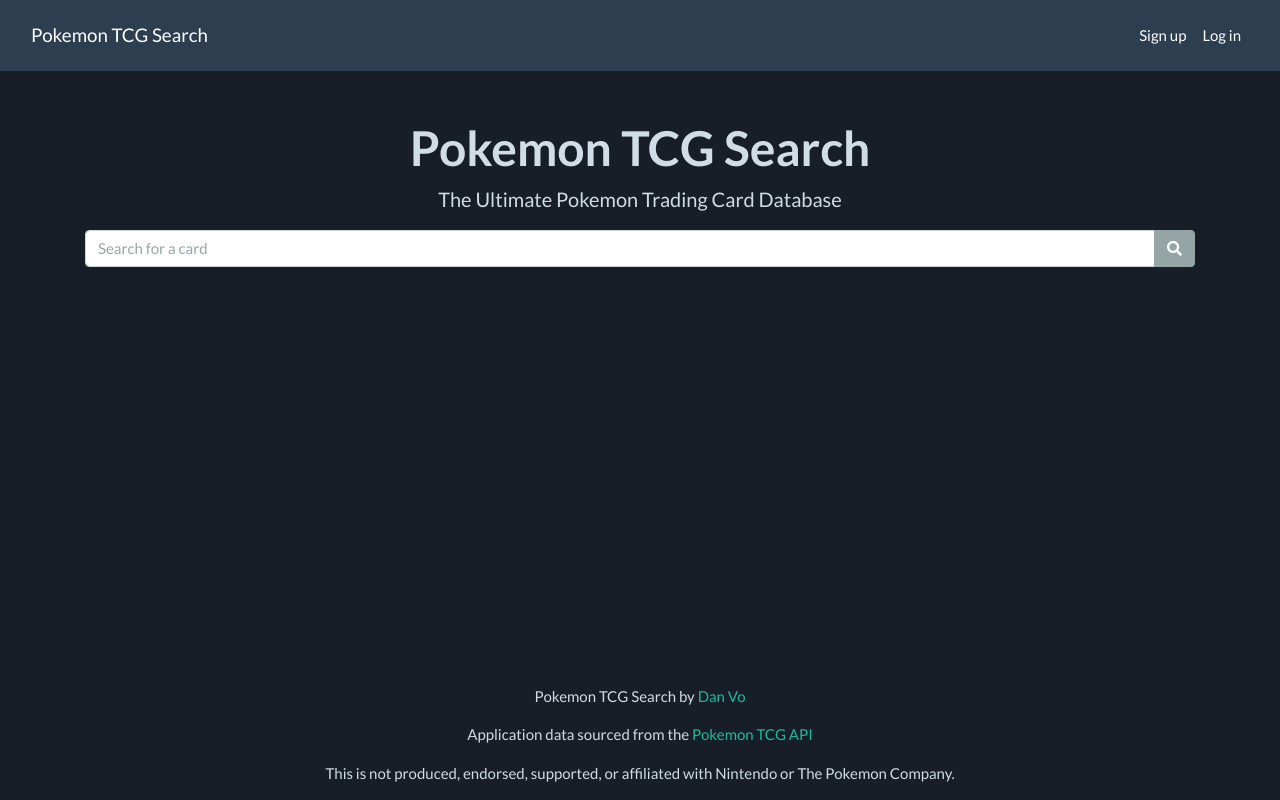
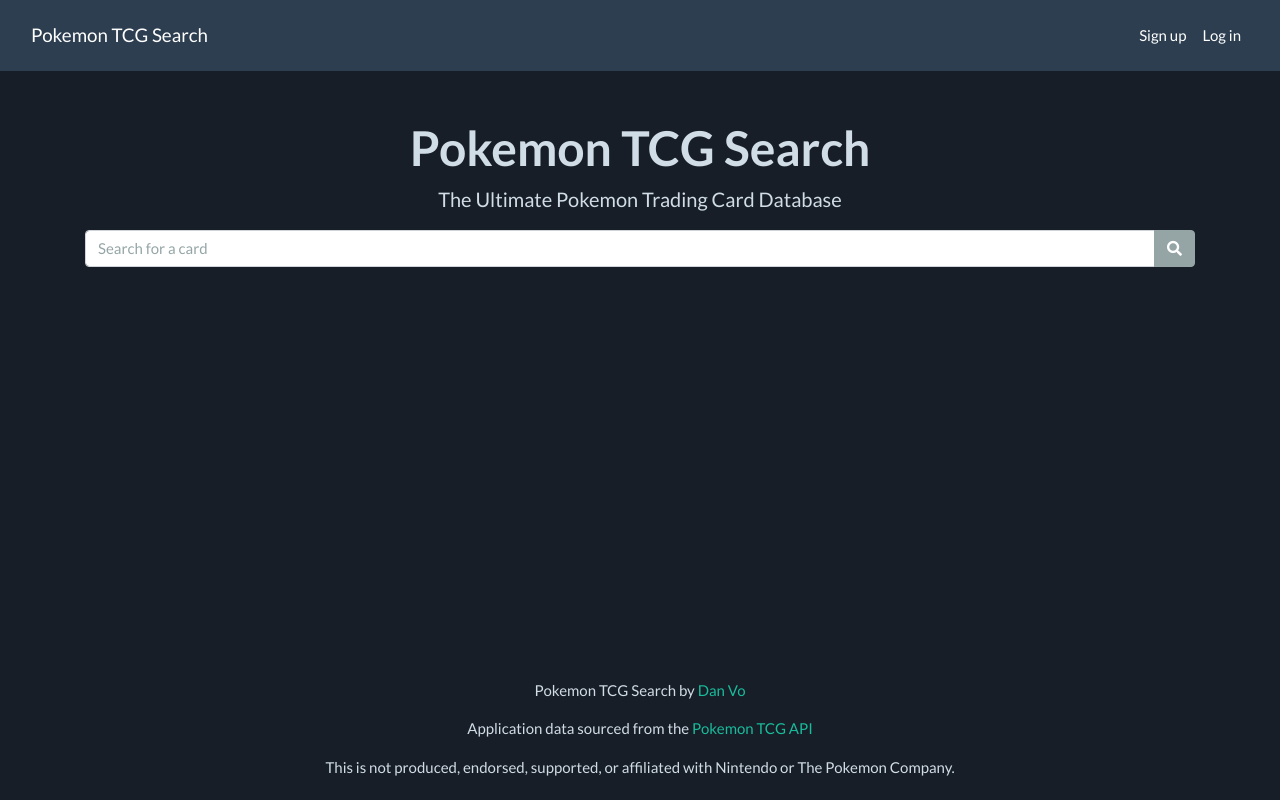
Before and after one commit to thedvo/capstone-project01, a Flask app: page / in a window 1280 px wide. Run offline with Flask 2, Linux system fonts and the light colour scheme; data that the repository does not hold is empty; some libraries are stand-ins or nearby versions.

Commit message:
fix positioning of footer

```diff
--- a/pokemon_tcg/static/stylesheets/app.css
+++ b/pokemon_tcg/static/stylesheets/app.css
@@ -1,6 +1,8 @@
 body {
 	background-color: rgb(24, 30, 39);
 	color: rgb(208, 220, 230);
+	height: 100vh;
+	margin: 0;
 }
 
 #navbar-profile-img {
@@ -26,3 +28,12 @@ body {
 	margin-bottom: -6px;
 	margin-top: 15px;
 }
+
+#page-container {
+	position: relative;
+	min-height: 70vh;
+}
+
+#footer {
+	margin-top: auto;
+}
--- a/pokemon_tcg/templates/base.html
+++ b/pokemon_tcg/templates/base.html
@@ -56,18 +56,18 @@
     </nav>
 
 
-    <div class="container-fluid mt-3">
+    <div class="container-fluid mt-3" id="page-container">
         {% for category, message in get_flashed_messages(with_categories=True) %}
         <div class="alert alert-{{ category }}">{{ message }}</div>
         {% endfor %}
 
     {% block content %}
     {% endblock %}
-    </div>
+        </div>
 </body>
 
-<footer>
-    <div class="fixed-bottom text-center">
+<footer id="footer">
+    <div class="text-center">
         <p>Pokemon TCG Search <span>by </span><span><a href="https://www.linkedin.com/in/danqvo/">Dan Vo</a></span></p>
         <p>Application data sourced from the <a href="https://docs.pokemontcg.io/">Pokemon TCG API</a></p>
         <p>This is not produced, endorsed, supported, or affiliated with Nintendo or The Pokemon Company.</p>
```
